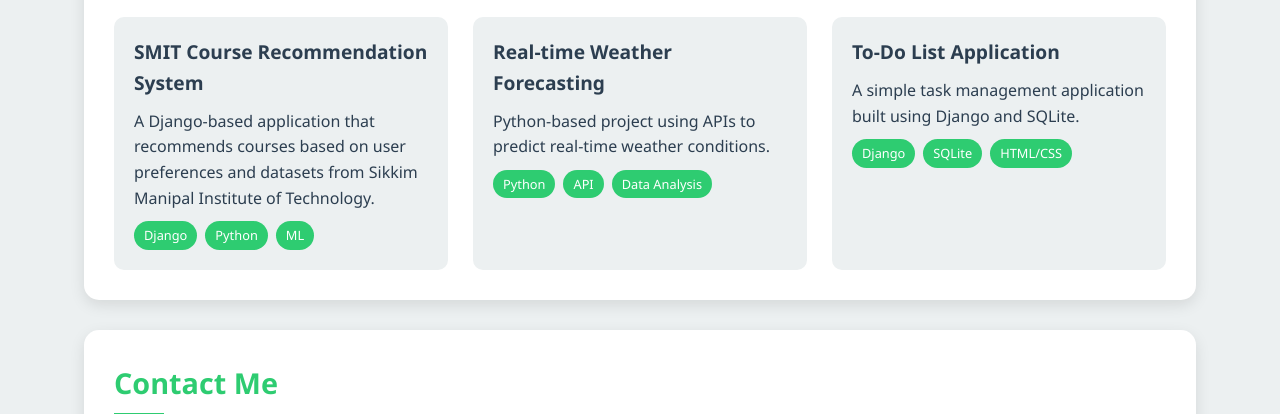
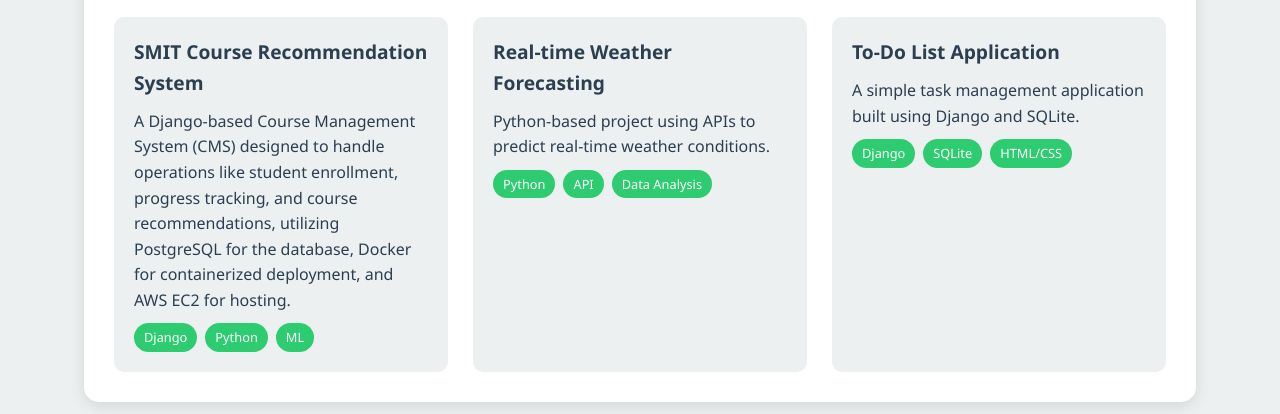
Before and after one commit to PavanCeaser/Portfolio, a plain HTML site: page index.html in a window 1280 px wide. Shown: the part 1036-1450 px from the top of the page. Drawn offline with Linux system fonts and the light colour scheme.

Commit message:
Update index.html

```diff
--- a/index.html
+++ b/index.html
@@ -304,7 +304,7 @@
                 <div class="project-card">
                     <div class="project-content">
                         <h3 class="project-title">SMIT Course Recommendation System</h3>
-                        <p>A Django-based application that recommends courses based on user preferences and datasets from Sikkim Manipal Institute of Technology.</p>
+<p>A Django-based Course Management System (CMS) designed to handle operations like student enrollment, progress tracking, and course recommendations, utilizing PostgreSQL for the database, Docker for containerized deployment, and AWS EC2 for hosting.</p>
                         <div class="project-tech">
                             <span class="tech-tag">Django</span>
                             <span class="tech-tag">Python</span>
```
